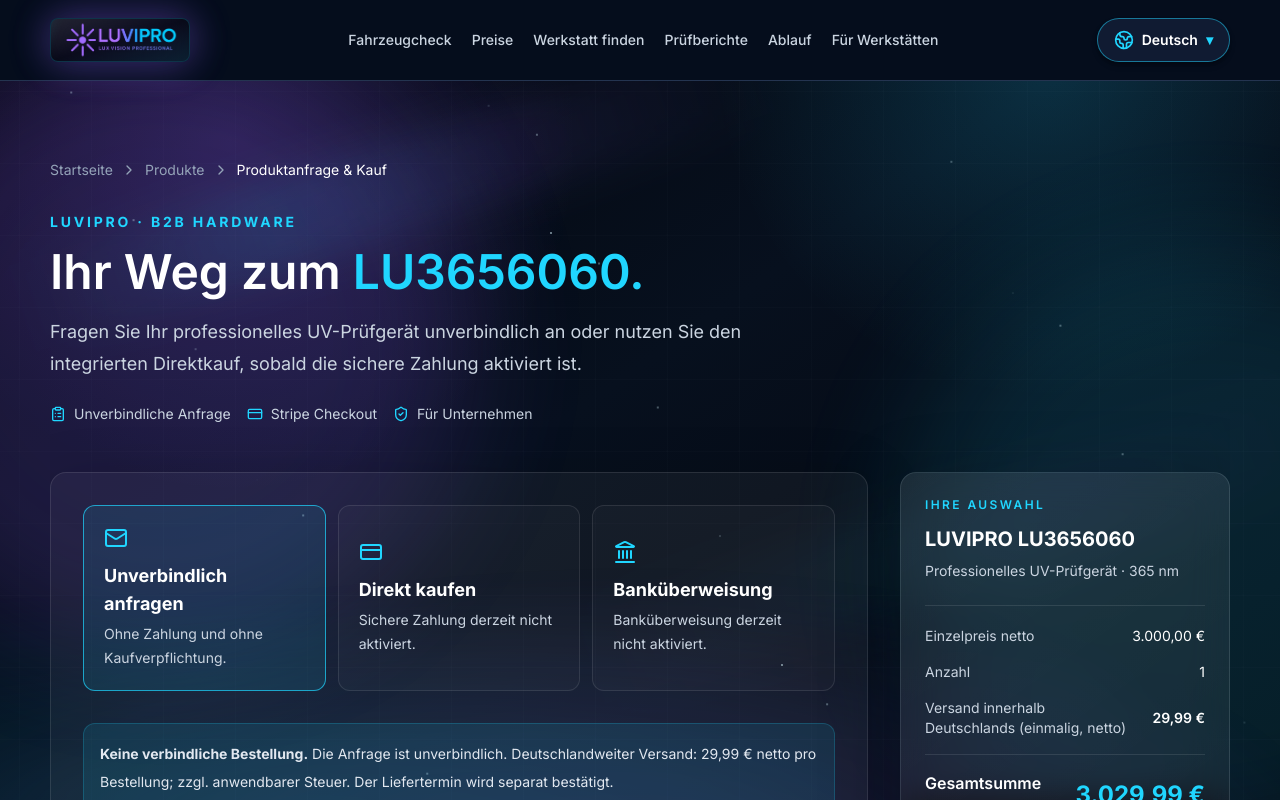
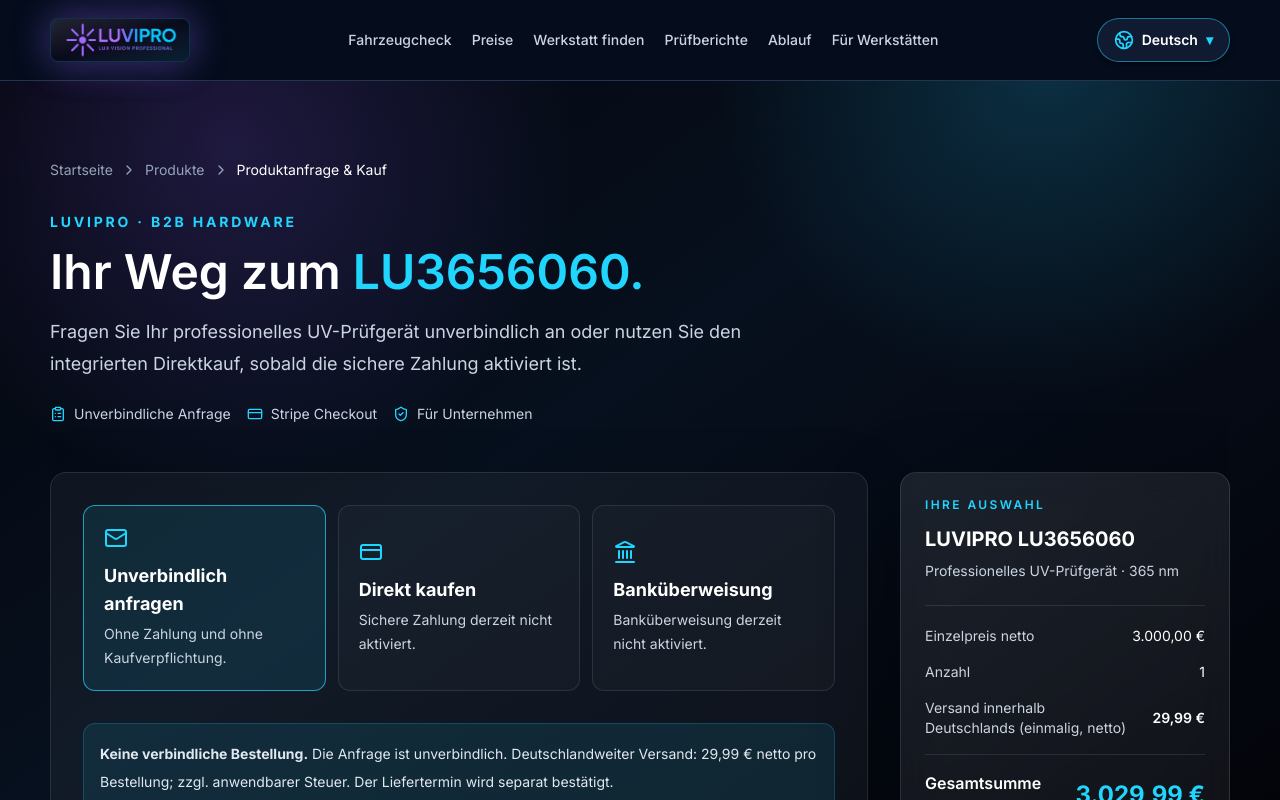
Before and after one commit to Diaa6969/luvipro-website, a Next.js app: page /order in a window 1280 px wide. Shown: the top 800 px of the page. Built offline with nearby package versions, Linux system fonts and the light colour scheme.

Commit message:
Remove dull square-grid background and put subdued real workshop movie behind site sections

```diff
--- a/src/components/ui/animated-atmosphere.tsx
+++ b/src/components/ui/animated-atmosphere.tsx
@@ -1,25 +1,15 @@
+import { SemanticFilm } from "@/components/ui/semantic-film";
+
+/** Genuine workshop filming is a dark, blurred ATMOSPHERIC background only.
+ * Website content stays readable in the foreground. No square grids.
+ */
 export function AnimatedAtmosphere() {
   return (
-    <div className="cinematic-atmosphere" aria-hidden="true">
-      <div className="cinematic-grid" />
-      <div className="cinematic-glow cinematic-glow-purple" />
-      <div className="cinematic-glow cinematic-glow-blue" />
-      <div className="cinematic-beam cinematic-beam-one" />
-      <div className="cinematic-beam cinematic-beam-two" />
-      <div className="cinematic-haze" />
-      <div className="cinematic-particles">
-        {Array.from({ length: 24 }).map((_, index) => (
-          <span
-            key={index}
-            style={{
-              left: `${(index * 41) % 100}%`,
-              top: `${(index * 23) % 100}%`,
-              animationDelay: `${index * 0.28}s`,
-              animationDuration: `${9 + (index % 6)}s`,
-            }}
-          />
-        ))}
-      </div>
+    <div className="cinematic-atmosphere semantic-atmosphere" aria-hidden="true">
+      <SemanticFilm scene="workshop" mode="ambient" />
+      <div className="semantic-ambient-aurora semantic-ambient-aurora-left" />
+      <div className="semantic-ambient-aurora semantic-ambient-aurora-right" />
+      <div className="semantic-ambient-beam" />
     </div>
   );
 }
```
